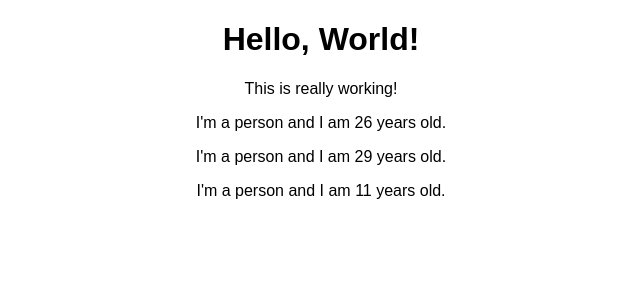
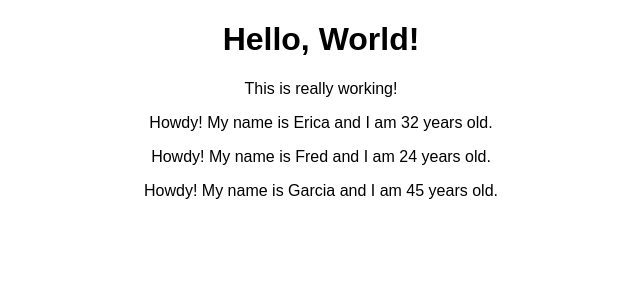
Before and after one commit to evannor/react-complete-guide, a React (Create React App) app: page / in a window 1280 px wide. Shown: the top 300 px of the page, without its empty margins (319-959 px from the left). Built offline with nearby package versions, Linux system fonts and the light colour scheme.

Commit message:
Working with props

```diff
--- a/src/App.js
+++ b/src/App.js
@@ -8,9 +8,11 @@ class App extends Component {
       <div className="App">
         <h1>Hello, World!</h1>
         <p>This is really working!</p>
-        <Person />
-        <Person />
-        <Person />
+        <Person name="Erica" age="32" />
+        <Person name="Fred" age="24">
+          My Hobbies: Juggling
+        </Person>
+        <Person name="Garcia" age="45" />
       </div>
     );
   }
--- a/src/Person/Person.js
+++ b/src/Person/Person.js
@@ -1,8 +1,10 @@
 import React from "react";
 
-const person = () => {
+const person = (props) => {
   return (
-    <p>I'm a person and I am {Math.floor(Math.random() * 30)} years old.</p>
+    <p>
+      Howdy! My name is {props.name} and I am {props.age} years old.
+    </p>
   );
 };
 
```
